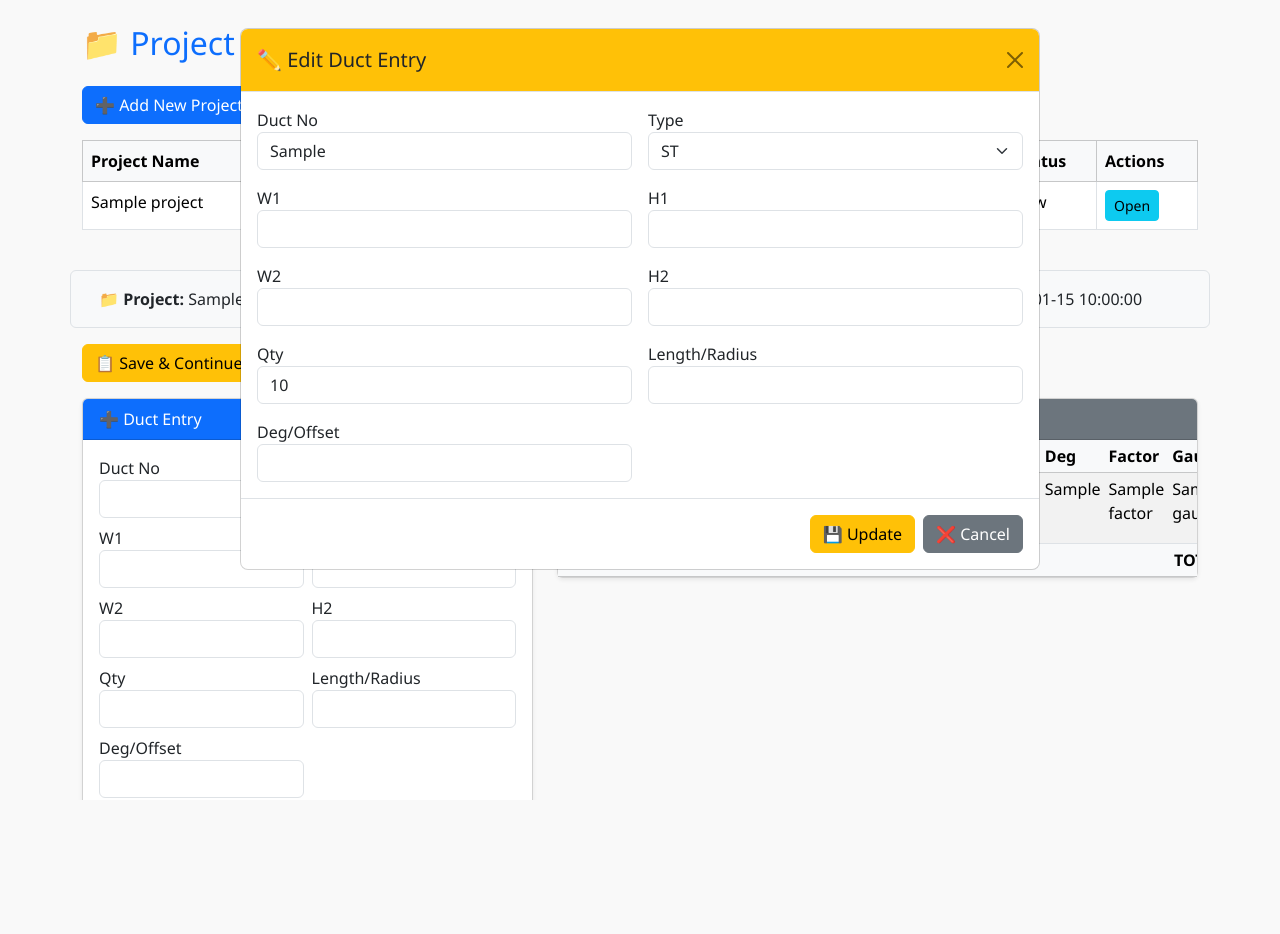
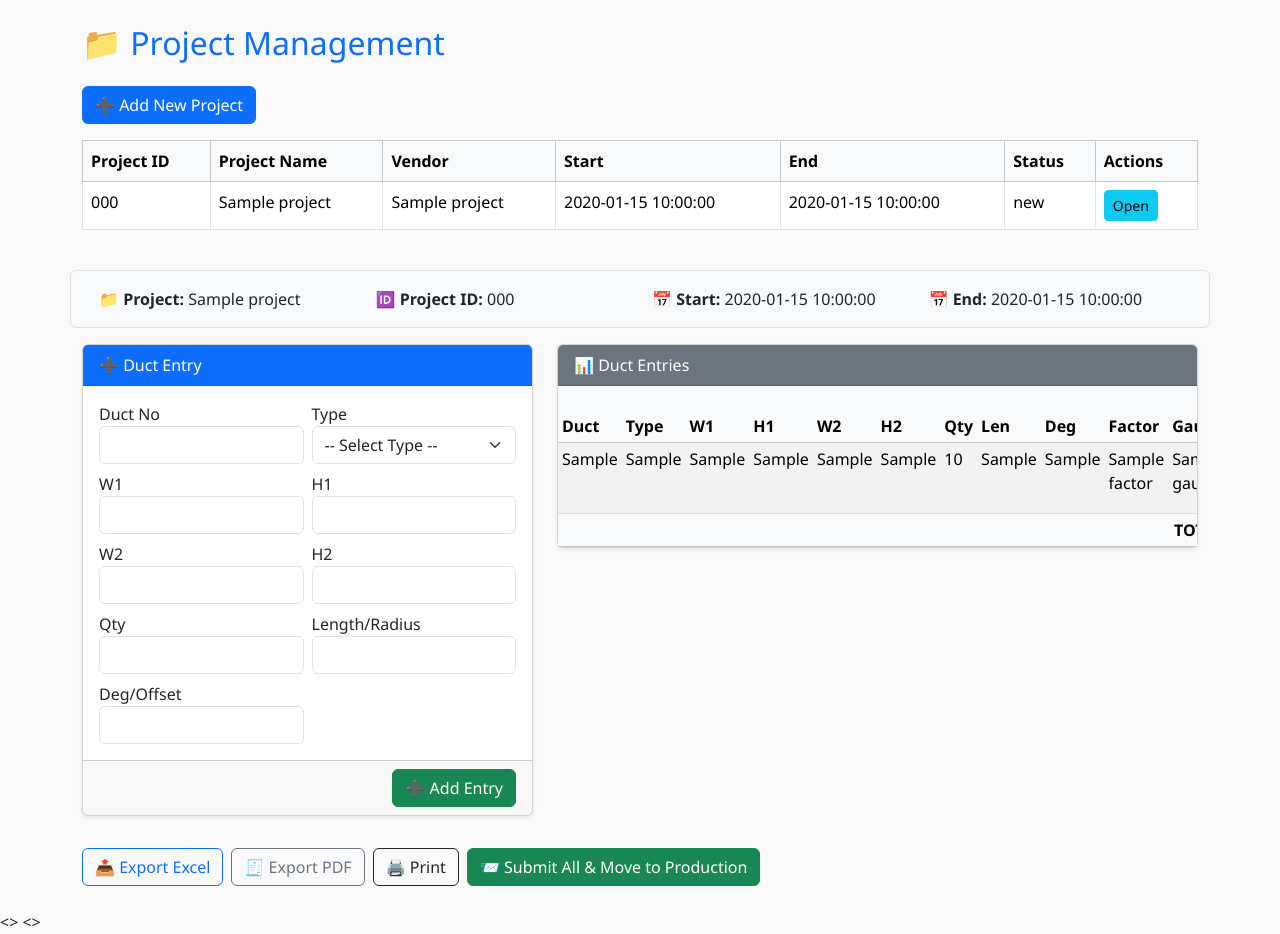
Before and after one commit to kumartech-maker/Vanesengineering, a Flask app: template templates/projects.html in a window 1280 px wide. Before the commit the page ends 800 px from the top, so only its background shows below. Run offline with Flask 3, Linux system fonts and the light colour scheme; data comes from the database, SQL or seed files in the repository; the template is opened without the code that fills it: most values are stand-ins (such as "Sample title", 1, 10 or a date in 2020).

Commit message:
Update projects.html

```diff
--- a/templates/projects.html
+++ b/templates/projects.html
@@ -53,9 +53,12 @@
               <input name="project_name" class="form-control" required>
             </div>
             <div class="col-md-6">
-              <label>Enquiry No</label>
-              <input name="enquiry_no" class="form-control" required>
+              <label>Project ID</label>
+              <input name="project_code" class="form-control" value="{{ auto_project_code }}" readonly>
             </div>
+
+
+
             <div class="col-md-6">
               <label>Start Date</label>
               <input name="start_date" type="date" class="form-control" required>
@@ -105,82 +108,15 @@
     </div>
   </div>
 
-  <!-- Edit Duct Entry Modal -->
-  {% if edit_entry %}
-  <div class="modal fade show" id="editDuctModal" tabindex="-1" style="display:block;" aria-modal="true" role="dialog">
-    <div class="modal-dialog modal-lg">
-      <form action="{{ url_for('delete_duct', entry_id=duct.id) }}" method="POST" style="display:inline-block;">
-        <div class="modal-content">
-          <div class="modal-header bg-warning text-dark">
-            <h5 class="modal-title">✏️ Edit Duct Entry</h5>
-            <a href="/project/{{ project.id }}" class="btn-close"></a>
-          </div>
-          <div class="modal-body row g-3">
-            <input type="hidden" name="project_id" value="{{ project.id }}">
-            <div class="col-md-6">
-              <label>Duct No</label>
-              <input name="duct_no" class="form-control" value="{{ edit_entry.duct_no }}" required>
-            </div>
-            <div class="col-md-6">
-              <label>Type</label>
-              <select name="duct_type" class="form-select" id="ductTypeModal" required>
-                {% set types = ['ST', 'RED', 'OFFSET', 'SHOE', 'ELB', 'VANES', 'DUM'] %}
-                {% for type in types %}
-                <option value="{{ type }}" {% if edit_entry.duct_type == type %}selected{% endif %}>{{ type }}</option>
-                {% endfor %}
-              </select>
-            </div>
-            <div class="col-md-6">
-              <label>W1</label>
-              <input name="width1" type="number" step="any" class="form-control" value="{{ edit_entry.width1 }}" required>
-            </div>
-            <div class="col-md-6">
-              <label>H1</label>
-              <input name="height1" type="number" step="any" class="form-control" value="{{ edit_entry.height1 }}" required>
-            </div>
-            <div class="col-md-6">
-              <label>W2</label>
-              <input name="width2" type="number" step="any" class="form-control" value="{{ edit_entry.width2 }}">
-            </div>
-            <div class="col-md-6">
-              <label>H2</label>
-              <input name="height2" type="number" step="any" class="form-control" value="{{ edit_entry.height2 }}">
-            </div>
-            <div class="col-md-6">
-              <label>Qty</label>
-              <input name="quantity" type="number" step="1" class="form-control" value="{{ edit_entry.quantity }}" required>
-            </div>
-            <div class="col-md-6">
-              <label>Length/Radius</label>
-              <input name="length_or_radius" type="number" step="any" class="form-control" value="{{ edit_entry.length_or_radius }}" required>
-            </div>
-            <div class="col-md-6">
-              <label>Deg/Offset</label>
-              <input name="degree_or_offset" type="number" step="any" class="form-control" value="{{ edit_entry.degree_or_offset }}">
-            </div>
-            <div class="col-md-6 factor-field-modal d-none">
-              <label>Factor</label>
-              <input name="factor" id="factorModal" type="number" step="0.01" class="form-control" value="{{ edit_entry.factor or 1.0 }}">
-            </div>
-          </div>
-          <div class="modal-footer">
-            <button type="submit" class="btn btn-warning">💾 Update</button>
-            <a href="/project/{{ project.id }}" class="btn btn-secondary">❌ Cancel</a>
-          </div>
-        </div>
-      </form>
-    </div>
-  </div>
-  {% endif %}
 
   <!-- Project Table -->
   <div class="table-responsive mb-4">
     <table class="table table-bordered table-hover bg-white">
       <thead class="table-light">
         <tr>
+          <th>Project ID</th>
           <th>Project Name</th>
           <th>Vendor</th>
-          <th>Enquiry No</th>
           <th>Start</th>
           <th>End</th>
           <th>Status</th>
@@ -190,9 +126,9 @@
       <tbody>
         {% for project in projects %}
         <tr>
+          <td>{{ project.project_code }}</td>
           <td>{{ project.project_name }}</td>
           <td>{{ project.vendor_name }}</td>
-          <td>{{ project.enquiry_no }}</td>
           <td>{{ project.start_date }}</td>
           <td>{{ project.end_date }}</td>
           <td>{{ project.status }}</td>
@@ -209,31 +145,12 @@
   <!-- Selected Project Info -->
   <div class="row bg-light p-3 rounded mb-3 border">
     <div class="col-md-3"><strong>📁 Project:</strong> {{ project.project_name }}</div>
-    <div class="col-md-3"><strong>🏷 Enquiry:</strong> {{ project.enquiry_no }}</div>
+    <div class="col-md-3"><strong>🆔 Project ID:</strong> {{ project.project_code }}</div>
     <div class="col-md-3"><strong>📅 Start:</strong> {{ project.start_date }}</div>
     <div class="col-md-3"><strong>📅 End:</strong> {{ project.end_date }}</div>
   </div>
 
-  <!-- Project Action Buttons -->
-  <div class="d-flex gap-2 mb-3 flex-wrap">
-    {% if project.status == 'new' %}
-    <form method="POST" action="/continue_to_measurement/{{ project.id }}">
-      <button type="submit" class="btn btn-warning">📋 Save & Continue to Measurement Sheet</button>
-    </form>
-    {% endif %}
-
-    {% if project.status == 'preparation' %}
-    <button class="btn btn-primary" data-bs-toggle="modal" data-bs-target="#measurementSheetModal">
-      📐 Measurement Sheet
-    </button>
-    {% endif %}
-
-    <form method="POST" action="/submit_for_review/{{ project.id }}">
-      <button class="btn btn-secondary">🚧 Submit for Review</button>
-    </form>
-  </div>
-
-  <!-- Duct Entry Form and Duct Entries Table -->
+  <!-- Duct Entry Form -->
   <div class="row">
     <div class="col-md-5">
       <form method="POST" action="/add_duct">
@@ -313,12 +230,16 @@
             <thead class="table-light sticky-top">
               <tr>
                 <th>Duct</th><th>Type</th><th>W1</th><th>H1</th><th>W2</th><th>H2</th>
-                <th>Qty</th><th>Len</th><th>Deg</th><th>Factor</th>
-                <th>Gauge</th><th>Area</th><th>Nuts</th><th>Cleat</th><th>Gasket</th><th>Corner</th><th>Weight</th><th>🛠</th>
+                <th>Qty</th><th>Len</th><th>Deg</th><th>Factor</th><th>Gauge</th>
+                <th>24G Area</th><th>22G Area</th><th>20G Area</th><th>18G Area</th>
+                <th>Nuts</th><th>Cleat</th><th>Gasket</th><th>Corner</th><th>Weight</th><th>🛠</th>
               </tr>
             </thead>
             <tbody>
-              {% set total_area = 0 %}
+              {% set total_24g = 0 %}
+              {% set total_22g = 0 %}
+              {% set total_20g = 0 %}
+              {% set total_18g = 0 %}
               {% set total_nuts = 0 %}
               {% set total_cleat = 0 %}
               {% set total_gasket = 0 %}
@@ -337,7 +258,13 @@
                 <td>{{ entry.degree_or_offset }}</td>
                 <td>{{ entry.factor }}</td>
                 <td>{{ entry.gauge }}</td>
-                <td>{{ "%.2f"|format(entry.area|float) }}</td>
+
+                {% set area = entry.area|float %}
+                <td>{{ "%.2f"|format(area if entry.gauge == '24g' else 0) }}</td>
+                <td>{{ "%.2f"|format(area if entry.gauge == '22g' else 0) }}</td>
+                <td>{{ "%.2f"|format(area if entry.gauge == '20g' else 0) }}</td>
+                <td>{{ "%.2f"|format(area if entry.gauge == '18g' else 0) }}</td>
+
                 <td>{{ "%.2f"|format(entry.nuts_bolts|float) }}</td>
                 <td>{{ "%.2f"|format(entry.cleat|float) }}</td>
                 <td>{{ "%.2f"|format(entry.gasket|float) }}</td>
@@ -350,7 +277,10 @@
                   </form>
                 </td>
               </tr>
-              {% set total_area = total_area + (entry.area|float) %}
+              {% set total_24g = total_24g + (area if entry.gauge == '24g' else 0) %}
+              {% set total_22g = total_22g + (area if entry.gauge == '22g' else 0) %}
+              {% set total_20g = total_20g + (area if entry.gauge == '20g' else 0) %}
+              {% set total_18g = total_18g + (area if entry.gauge == '18g' else 0) %}
               {% set total_nuts = total_nuts + (entry.nuts_bolts|float) %}
               {% set total_cleat = total_cleat + (entry.cleat|float) %}
               {% set total_gasket = total_gasket + (entry.gasket|float) %}
@@ -361,12 +291,15 @@
             <tfoot class="table-light fw-bold">
               <tr>
                 <td colspan="11" class="text-end">TOTAL:</td>
-    <td id="totalArea">{{ "%.2f"|format(total_area) }}</td>
-    <td id="totalNuts">{{ "%.2f"|format(total_nuts) }}</td>
-    <td id="totalCleat">{{ "%.2f"|format(total_cleat) }}</td>
-    <td id="totalGasket">{{ "%.2f"|format(total_gasket) }}</td>
-    <td id="totalCorner">{{ "%.2f"|format(total_corner) }}</td>
-    <td id="totalWeight">{{ "%.2f"|format(total_weight) }}</td>
+                <td>{{ "%.2f"|format(total_24g) }}</td>
+                <td>{{ "%.2f"|format(total_22g) }}</td>
+                <td>{{ "%.2f"|format(total_20g) }}</td>
+                <td>{{ "%.2f"|format(total_18g) }}</td>
+                <td>{{ "%.2f"|format(total_nuts) }}</td>
+                <td>{{ "%.2f"|format(total_cleat) }}</td>
+                <td>{{ "%.2f"|format(total_gasket) }}</td>
+                <td>{{ "%.2f"|format(total_corner) }}</td>
+                <td>{{ "%.2f"|format(total_weight) }}</td>
                 <td></td>
               </tr>
             </tfoot>
@@ -497,18 +430,18 @@ function setupAutoCalculation(prefix = '') {
 
     set('area', area.toFixed(2));
 
-    let gauge = '18g';
-    if (w1 <= 751 && h1 <= 751) gauge = '24g';
-    else if (w1 <= 1201 && h1 <= 1201) gauge = '22g';
-    else if (w1 <= 1800 && h1 <= 1800) gauge = '20g';
+    let gauge = '18G';
+    if (w1 <= 751 && h1 <= 751) gauge = '24G';
+    else if (w1 <= 1201 && h1 <= 1201) gauge = '22G';
+    else if (w1 <= 1800 && h1 <= 1800) gauge = '20G';
     set('gauge', gauge);
 
     set('nuts_bolts', (qty * 4).toFixed(2));
 
     let cleat = 12;
-    if (gauge === '24g') cleat = 4;
-    else if (gauge === '22g') cleat = 8;
-    else if (gauge === '20g') cleat = 10;
+    if (gauge === '24G') cleat = 4;
+    else if (gauge === '22G') cleat = 8;
+    else if (gauge === '20G') cleat = 10;
     set('cleat', (qty * cleat).toFixed(2));
 
     const gasket = (w1 + h1 + w2 + h2) / 1000 * qty;
@@ -552,24 +485,22 @@ function setupVendorAutoFill() {
   if (vendorSelect && gstInput && addrInput) {
     vendorSelect.addEventListener('change', function () {
       const selected = this.options[this.selectedIndex];
-      const gst = selected.getAttribute('data-gst') || '';
-      const addr = selected.getAttribute('data-address') || '';
-      gstInput.value = gst;
-      addrInput.value = addr;
+      gstInput.value = selected.getAttribute('data-gst') || '';
+      addrInput.value = selected.getAttribute('data-address') || '';
     });
   }
 }
 
 document.addEventListener('DOMContentLoaded', function () {
   setupAutoCalculation('');
-  setupAutoCalculation('Modal'); // for edit modal
+  setupAutoCalculation('Modal');
   setupFactorField('ductType', '.factor-field');
   setupFactorField('ductTypeModal', '.factor-field-modal');
   setupVendorAutoFill();
 });
 </script>
 
-
+<!-- Totals Calculation -->
 <script>
 function recalculateTotals() {
   let totalArea = 0, totalNuts = 0, totalCleat = 0, totalGasket = 0, totalCorner = 0, totalWeight = 0;
@@ -577,7 +508,7 @@ function recalculateTotals() {
   const rows = document.querySelectorAll("table tbody tr");
   rows.forEach(row => {
     const cells = row.querySelectorAll("td");
-    if (cells.length < 17) return; // skip malformed rows
+    if (cells.length < 17) return;
 
     totalArea += parseFloat(cells[11].innerText) || 0;
     totalNuts += parseFloat(cells[12].innerText) || 0;
@@ -595,14 +526,12 @@ function recalculateTotals() {
   document.getElementById("totalWeight").innerText = totalWeight.toFixed(2);
 }
 
-document.addEventListener("DOMContentLoaded", function () {
-  recalculateTotals();
-});
+document.addEventListener("DOMContentLoaded", recalculateTotals);
 </script>
 
-  <!-- Bootstrap & jQuery JS -->
+<!-- Bootstrap & jQuery -->
 <script src="https://cdn.jsdelivr.net/npm/bootstrap@5.3.2/dist/js/bootstrap.bundle.min.js"></script>
 <script src="https://code.jquery.com/jquery-3.6.0.min.js"></script>
 
-</body>
-</html>
+<>
+<>
```
Lines whose indentation alone changed are shown as unchanged.
